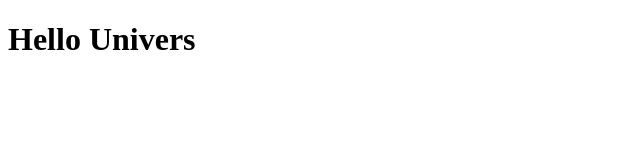
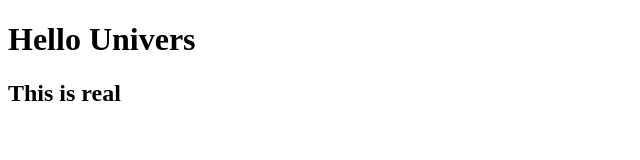
Before and after one commit to LandoCorneille/ProjectTest, a plain HTML site: page index.html in a window 1280 px wide. Shown: the whole page, without its empty margins (0-640 px from the left). Drawn offline with Linux system fonts and the light colour scheme.

Commit message:
Add h2 heading with text 'This is real'

```diff
--- a/index.html
+++ b/index.html
@@ -7,5 +7,6 @@
 </head>
 <body>
     <h1>Hello Univers</h1>
+    <h2>This is real</h2>
 </body>
 </html>
```
